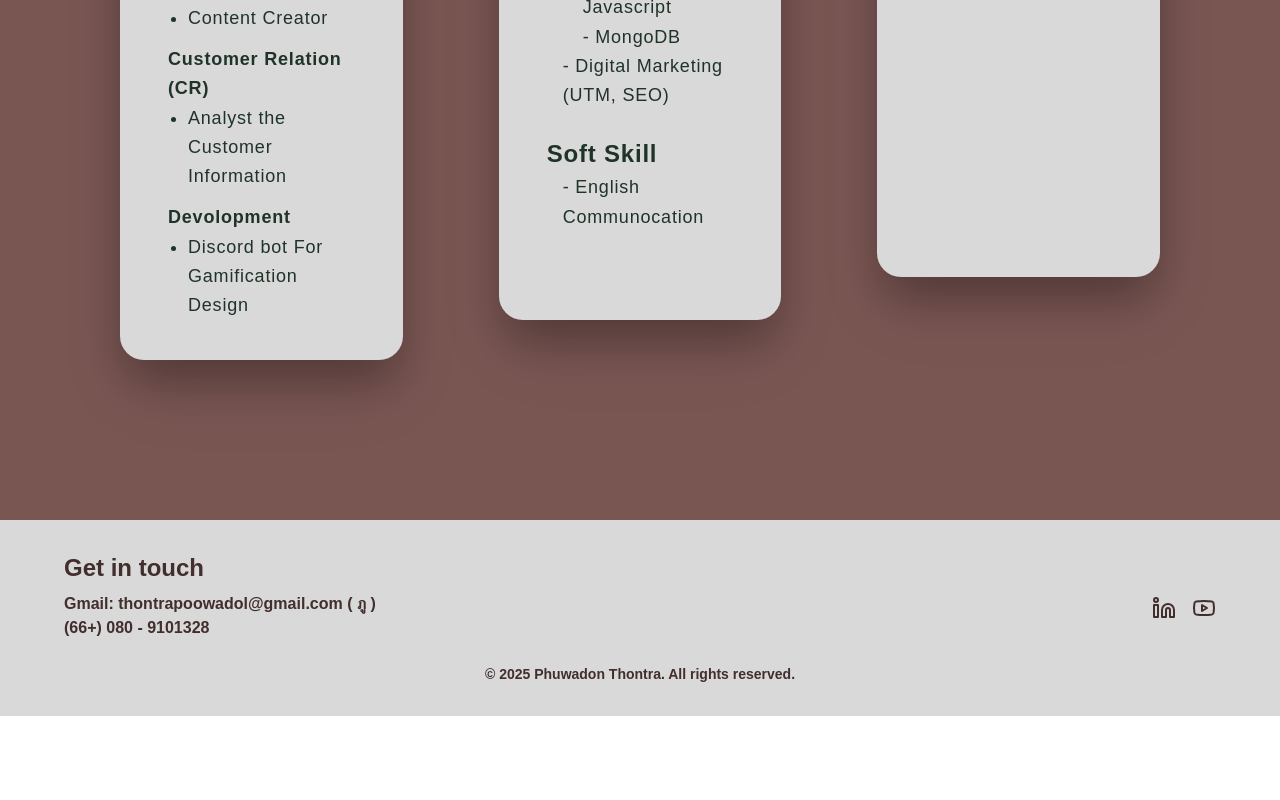
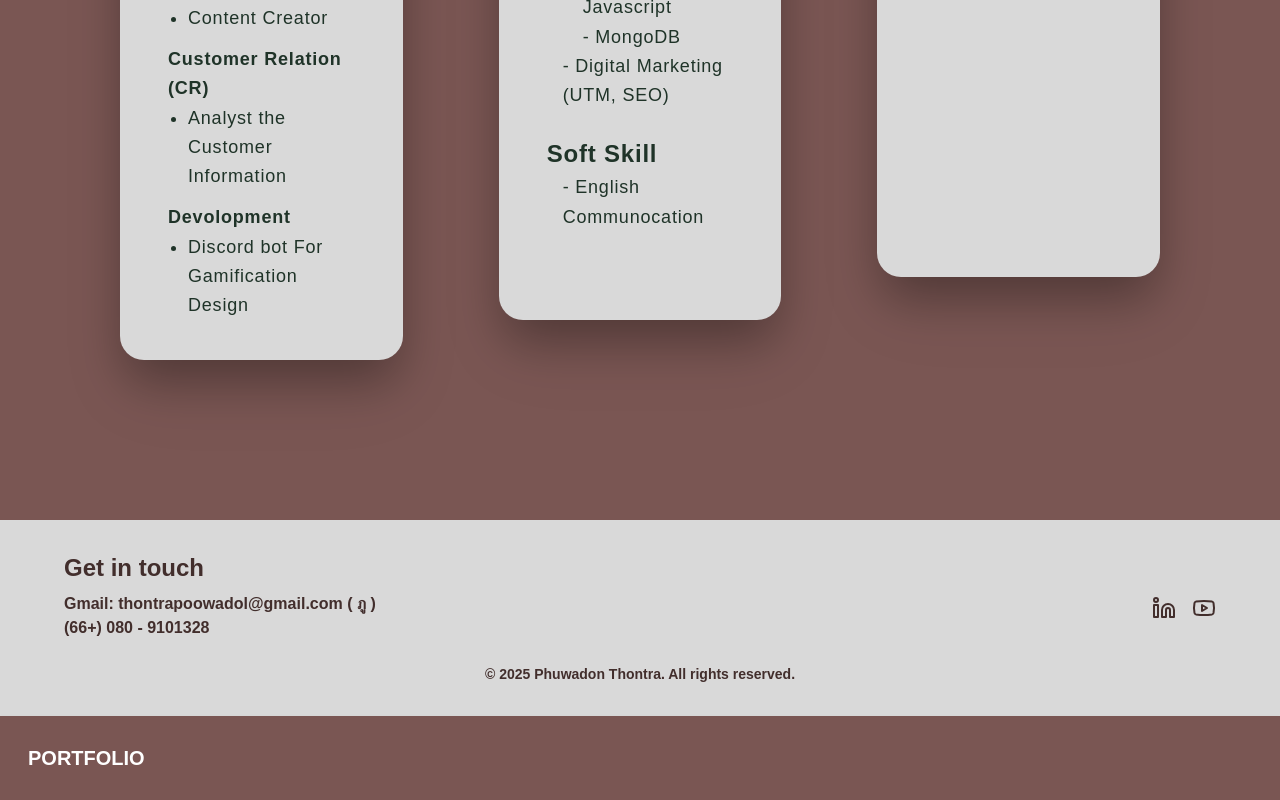
Before and after one commit to Poohmuhahaha/my-portfolio, a Next.js app: page / in a window 1280 px wide. Shown: the part 1758-2558 px from the top of the page. Before the commit the page ends 2474 px from the top, so only its background shows below. Built offline with nearby package versions, Linux system fonts and the light colour scheme.

Commit message:
Update code

```diff
--- /dev/null
+++ b/src/app/Component/Testauto.tsx
@@ -0,0 +1,15 @@
+import React from 'react';
+
+const Testauto = () => {
+  return (
+    <div className="w-full bg-[#7A5653] shadow-lg drop-shadow-md">
+      <nav className="container mx-auto flex items-center justify-between p-7">
+        <p className="text-xl font-bold font-inter2 text-white">
+          PORTFOLIO
+        </p>
+      </nav>
+    </div>
+  );
+};
+
+export default Testauto;
--- a/src/app/page.tsx
+++ b/src/app/page.tsx
@@ -4,6 +4,7 @@ import Introduction from "./Component/interduce";
 import Experience from "./Component/experience";
 import MyExperience from  "./Component/myexperience";
 import Footer from "./Component/Footer";
+import Testauto from "./Component/testauto";
 
 import { useEffect } from 'react';
 import Lenis from '@studio-freight/lenis';
@@ -24,6 +25,7 @@ export default function Home() {
       <Experience></Experience>
       <MyExperience></MyExperience>
       <Footer></Footer>
+      <Testauto></Testauto>
     </div>
   );
 }
```
Also changed, not shown: src/app/Component/muhaha.txt (added).
